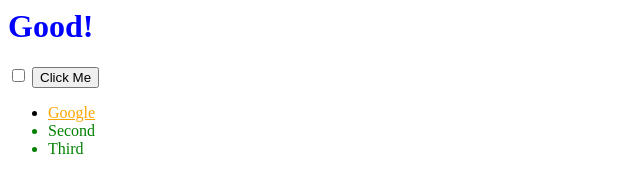
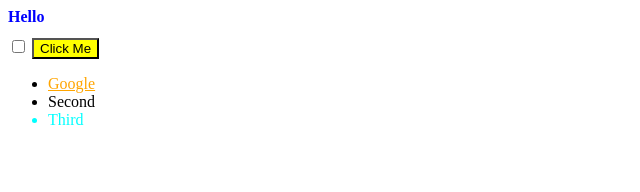
Before and after one commit to srockstech/JavaScript, a plain HTML site: page index.html in a window 1280 px wide. Shown: the whole page, without its empty margins (0-640 px from the left). Drawn offline with Linux system fonts and the light colour scheme.

Commit message:
Added more functions to dom.js

```diff
--- a/dom.js
+++ b/dom.js
@@ -2,14 +2,42 @@
 var heading = document.firstElementChild.lastElementChild.firstElementChild;
 console.log(heading);
 
-//Modifying HTML text of an element
-heading.innerHTML = "Good!";
+//Modifying HTML inside the tags of an element
+heading.innerHTML = "<i>Good!</i>";
+
+//Modyfying only the text (at any level deep) inside the specified element
+heading.textContent = "Hello";
 
 //To search the first occurance of an particular tag
 document.querySelector("h1").style.color = "blue";
 
 //To get a list of all the elements of a particular tag and modifying their properties.
-document.getElementsByTagName("li")[2].style.color = "green"; //3rd element's color property set to red. getElementsByTagName returns a list of all the elements avaialable in the document
+document.getElementsByTagName("li")[2].style.color = "cyan"; //3rd element's color property set to red. getElementsByTagName returns a list of all the elements avaialable in the document
+
+//To get a list of all the elements of a particular class and modifying their properties.
 console.log(document.getElementsByClassName("btn").length);
+
+//To get an element by specifying the element's and its parent's tag name.
 document.querySelector("li a").style.color = "orange";
-document.getElementsByTagName("li")[1].style.color = "green";
+
+//Changing fontSize of an element.
+document.querySelector("h1").style.fontSize = "100%";
+
+//Changing background color of a button.
+document.querySelector("button").style.backgroundColor = "yellow";
+
+//Styles shouldn't be changed using javascript using style property, rather, the style should be mentioned in a class in CSS and then that class should be added and removed from the element as per the needs.
+//Since javascript is added at the bottom in the HTML file, the style property of javascript is given preference and CSS classes don't work (even with classList property in javascript ). Hence, we should avoid using style property in CSS.
+//Adding a class from an element
+document.querySelector("h1").classList.add("huge");
+
+//Removing a class from an element
+document.querySelector("h1").classList.remove("huge");
+
+//Togging a class on and off attached to an element
+document.querySelector("h1").classList.toggle("huge");
+
+//Listing current attributes on a HTML document
+console.log(document.querySelector("a").attributes);
+
+//Changing attributes of HTML elements
--- a/index.html
+++ b/index.html
@@ -5,7 +5,7 @@
         <link rel="stylesheet" href="styles.css">
     </head>
     <body>
-        <h1 id="intro">Hello</h1>
+        <h1 class="main_heading" id="intro">Hello</h1>
         <input type="checkbox">
         <button class="btn">Click Me</button>
         <ul>
--- a/styles.css
+++ b/styles.css
@@ -0,0 +1,5 @@
+.huge{
+    font-size: 10rem;
+    color: red;
+    font-weight: bold;
+}
```
